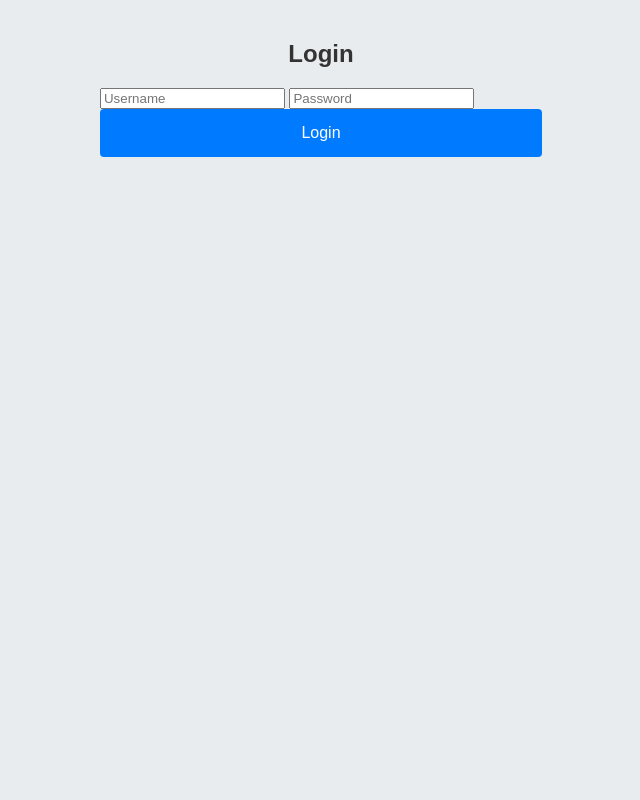
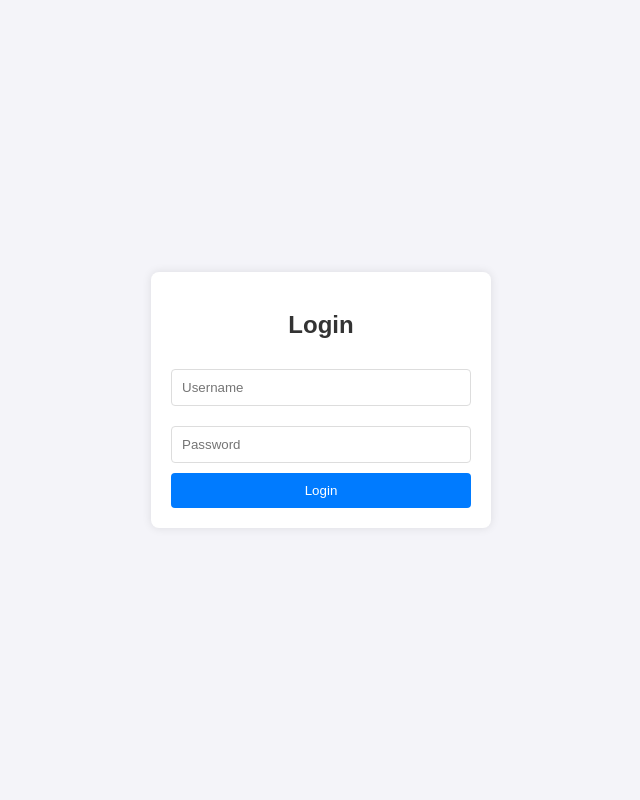
Before and after one commit to raphvsr/automated-hop-dryer, a PHP site: page /web/login.php in a window 1280 px wide. Shown: the whole page, without its empty margins (319-959 px from the left). Run offline with PHP 8.4, Linux system fonts and the light colour scheme.

Commit message:
Add login page styles

```diff
--- a/web/login.php
+++ b/web/login.php
@@ -12,7 +12,6 @@ if (isset($_SESSION['username'])) {
 <head>
   <meta charset="UTF-8">
   <title>Login</title>
-  <link rel="stylesheet" href="src/css/styles.css">
   <link rel="stylesheet" href="src/css/login.css">
 
   <script src="https://code.jquery.com/jquery-3.6.0.min.js"></script>
--- a/web/src/css/login.css
+++ b/web/src/css/login.css
@@ -0,0 +1,46 @@
+body {
+  font-family: Arial, sans-serif;
+  background-color: #f4f4f9;
+  display: flex;
+  justify-content: center;
+  align-items: center;
+  height: 100vh;
+  margin: 0;
+}
+
+.login-container {
+  background-color: #fff;
+  padding: 20px;
+  border-radius: 8px;
+  box-shadow: 0 0 10px rgba(0, 0, 0, 0.1);
+  width: 300px;
+  text-align: center;
+}
+
+h2 {
+  margin-bottom: 20px;
+  color: #333;
+}
+
+#login_form input {
+  width: 100%;
+  padding: 10px;
+  margin: 10px 0;
+  border: 1px solid #ddd;
+  border-radius: 4px;
+  box-sizing: border-box;
+}
+
+#login_submit {
+  width: 100%;
+  padding: 10px;
+  background-color: #007bff;
+  color: #fff;
+  border: none;
+  border-radius: 4px;
+  cursor: pointer;
+}
+
+#login_submit:hover {
+  background-color: #0056b3;
+}
```
